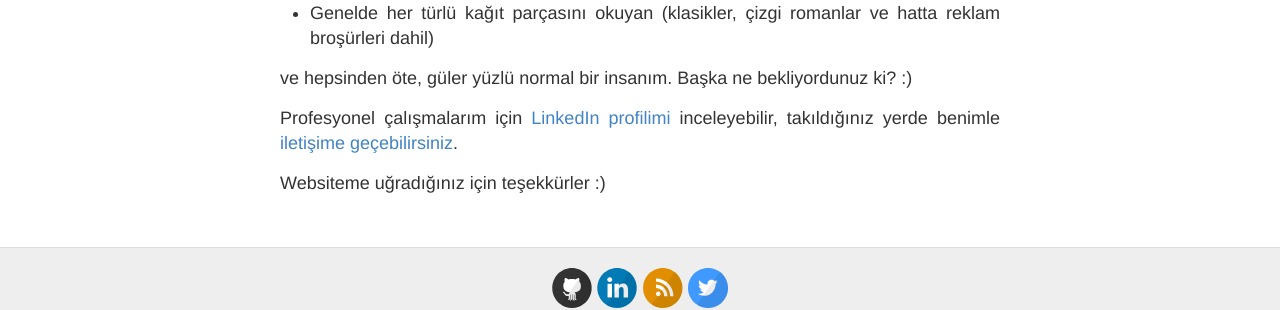
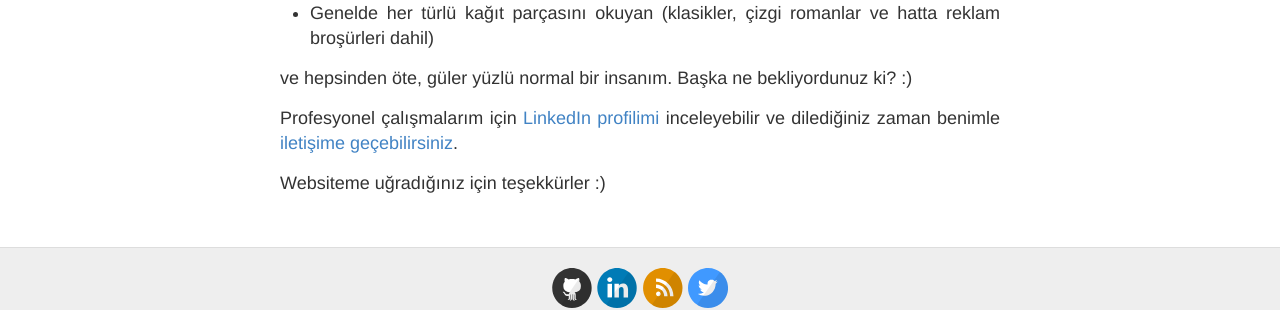
Before and after one commit to orbingol/orbingol.github.io, a Jekyll site: the page built from hakkimda.md, in a window 1280 px wide. Shown: the part 458-768 px from the top of the page. Built offline with Jekyll 4.4.1, drawn with Linux system fonts in a browser that asks for light colours; Markdown is read by kramdown in place of the engine named in the settings.

Commit message:
Fixed the tone of communication

```diff
--- a/hakkimda.md
+++ b/hakkimda.md
@@ -19,6 +19,6 @@ Genel olarak;
 
 ve hepsinden öte, güler yüzlü normal bir insanım. Başka ne bekliyordunuz ki? :)
 
-Profesyonel çalışmalarım için [LinkedIn profilimi](https://www.linkedin.com/in/onurraufbingol) inceleyebilir, takıldığınız yerde benimle [iletişime geçebilirsiniz](http://onurraufbingol.com/iletisim/).
+Profesyonel çalışmalarım için [LinkedIn profilimi](https://www.linkedin.com/in/onurraufbingol) inceleyebilir ve dilediğiniz zaman benimle [iletişime geçebilirsiniz](http://onurraufbingol.com/iletisim/).
 
 Websiteme uğradığınız için teşekkürler :)
```
